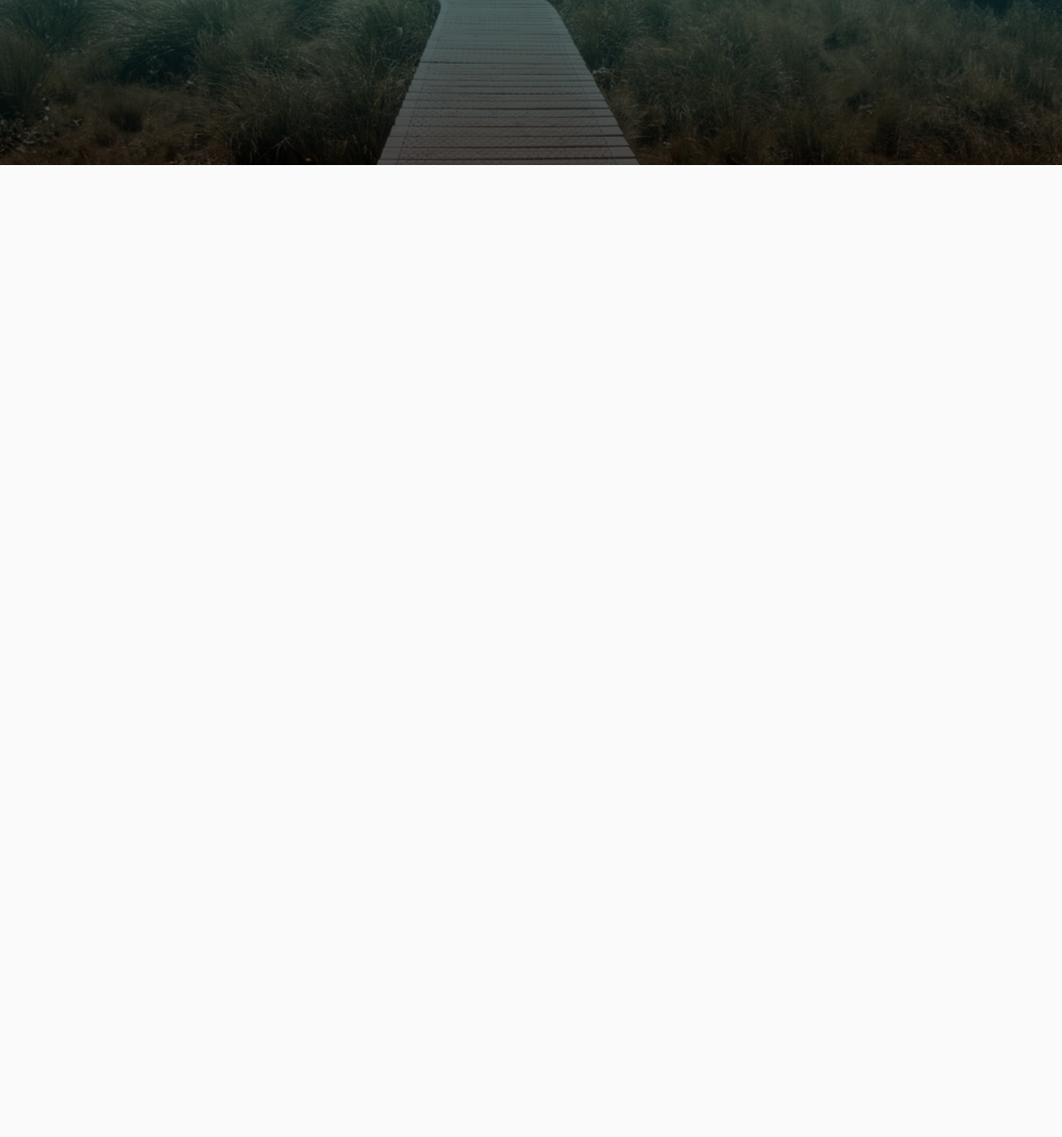
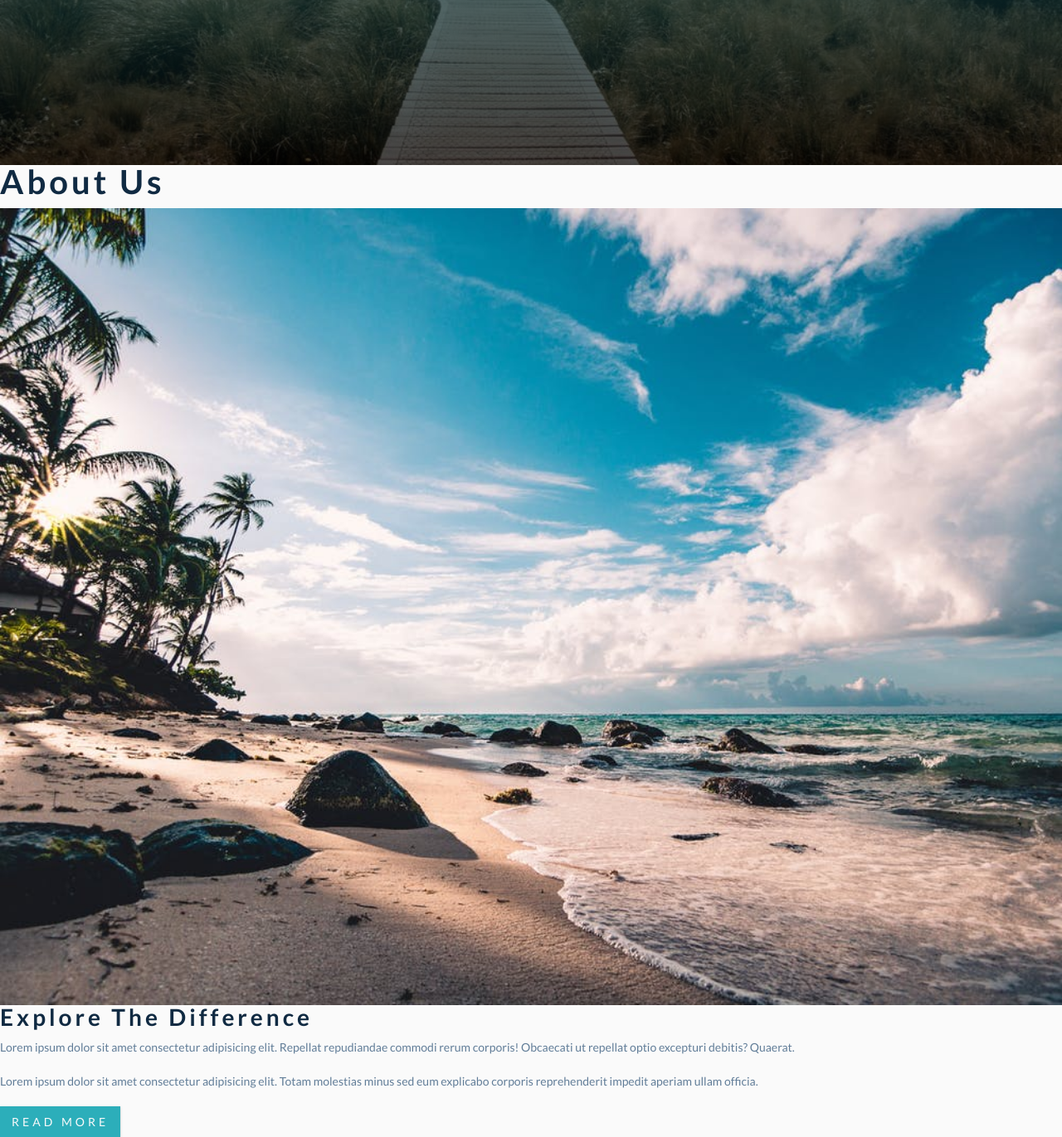
Before and after one commit to IvanConsalter/Build_Website_9, a plain HTML site: page index.html in a window 1280 px wide. Shown: the part 601-1972 px from the top of the page at 83% size. Before the commit the page ends 800 px from the top, so only its background shows below. Drawn offline with Linux system fonts and the light colour scheme.

Commit message:
about html

```diff
--- a/index.html
+++ b/index.html
@@ -16,7 +16,9 @@
     <title>Backroads || Tour Company</title>
 </head>
 <body>
+    <!-- HEADER -->
     <header id="home">
+        <!-- HERO SECTION -->
         <div class="hero">
             <div class="hero-banner">
                 <h1>continue exploring</h1>
@@ -25,5 +27,31 @@
             </div>
         </div>
     </header>
+    <!-- END HEADER -->
+
+    <!-- ABOUT SECTION -->
+    <section class="section" id="about">
+        <div class="section-title">
+            <h2>about <span>us</span></h2>
+        </div>
+
+        <div class="section-center about-center">
+            <!-- ABOUT IMG -->
+            <article class="about-img">
+                <img src="./img/about.jpeg" alt="awesome beach" class="about-photo">
+            </article>
+
+            <!-- ABOUT INFO -->
+            <article class="about-info">
+                <h3>explore the difference</h3>
+                <p>Lorem ipsum dolor sit amet consectetur adipisicing elit. Repellat repudiandae commodi rerum corporis! Obcaecati ut repellat optio excepturi debitis? Quaerat.</p>
+                <p>Lorem ipsum dolor sit amet consectetur adipisicing elit. Totam molestias minus sed eum explicabo corporis reprehenderit impedit aperiam ullam officia.</p>
+                <a href="#" class="btn">read more</a>
+            </article>
+        </div>
+
+
+    </section>
+    <!-- END ABOUT SECTION -->
 </body>
 </html>
```
